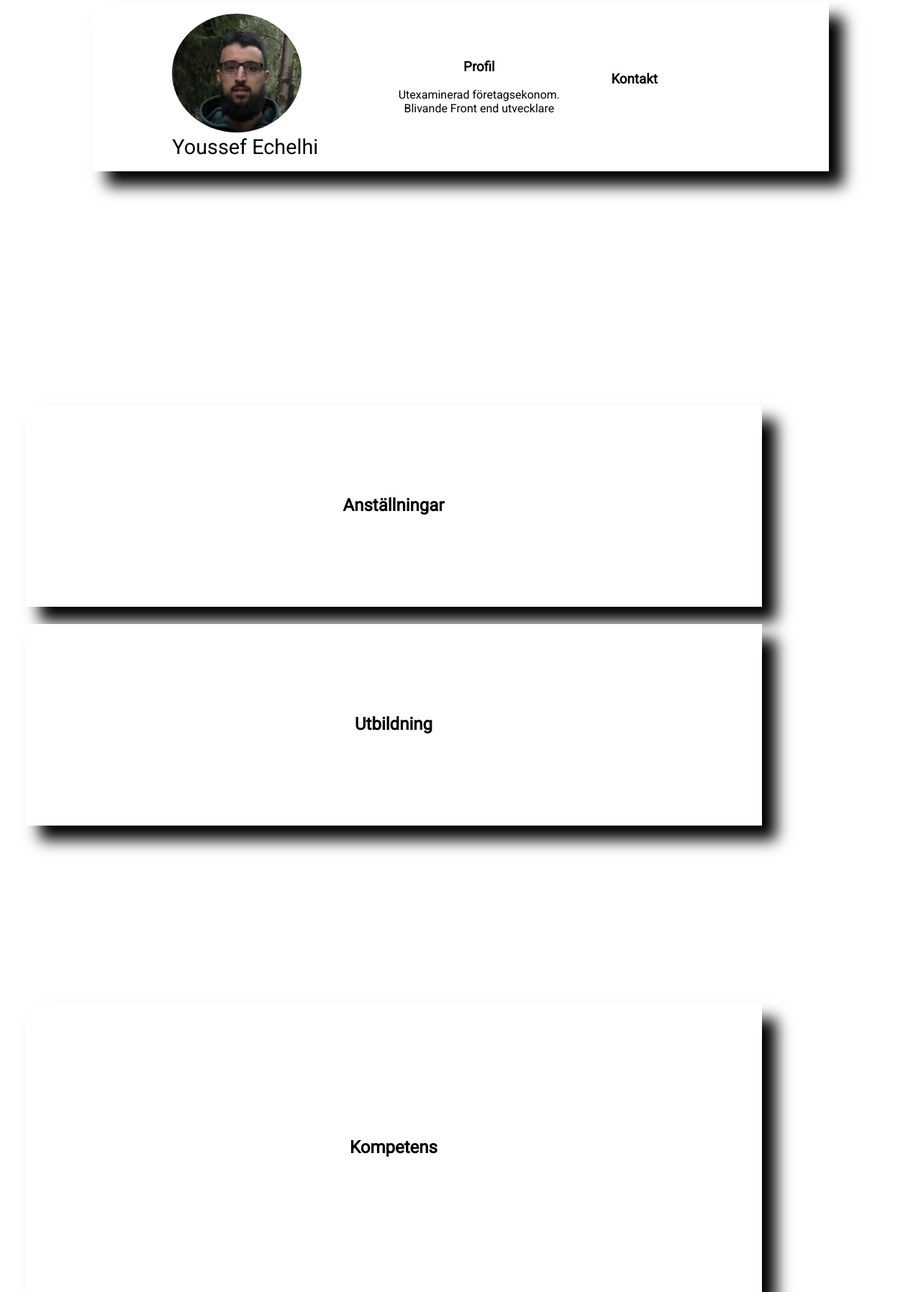
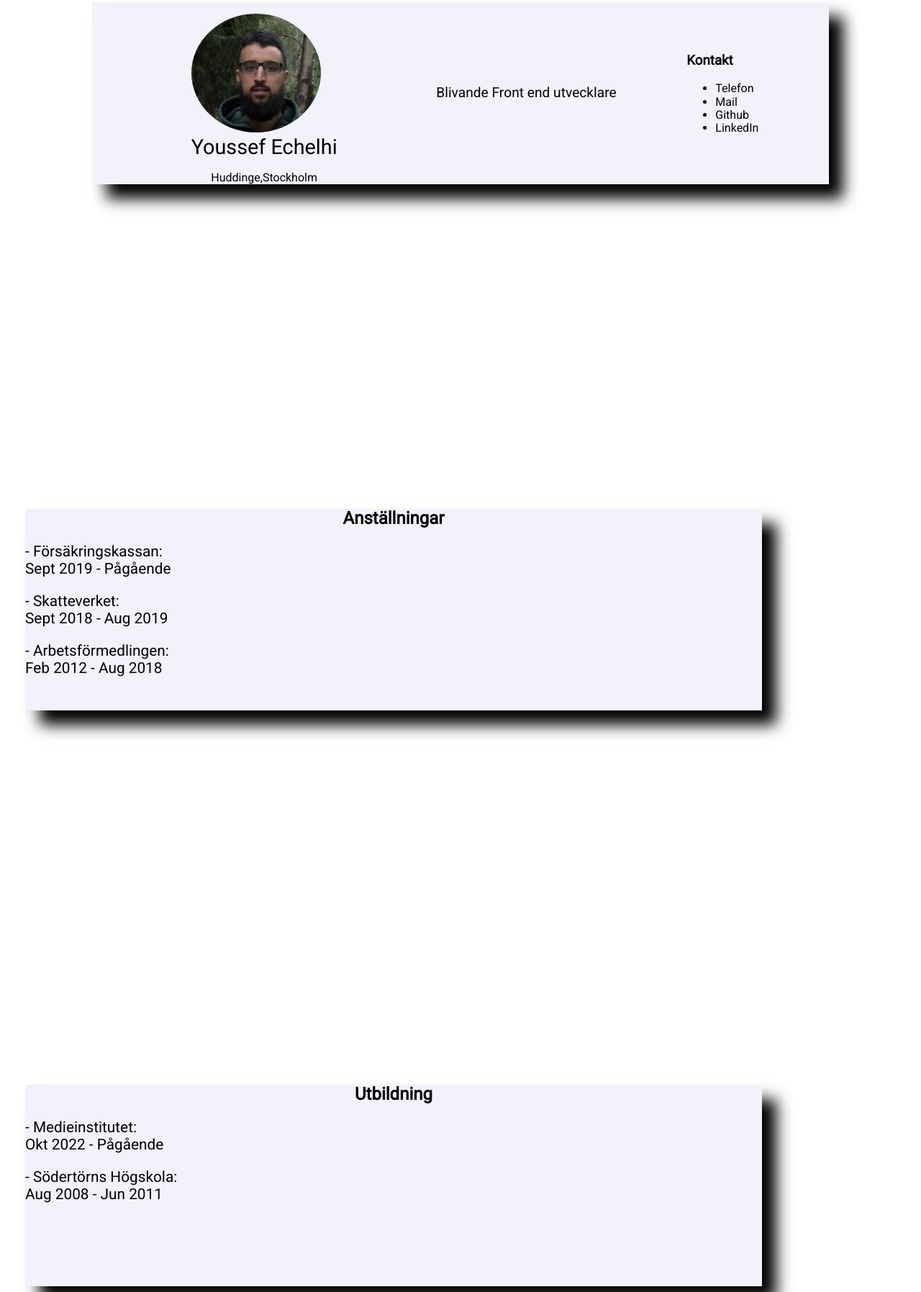
Before and after one commit to Medieinstitutet/inl-3-cv-med-css-YoussefEchelhi, a plain HTML site: page index.html in a window 1280 px wide. Shown: the part 333-2128 px from the top of the page at 72% size. Drawn offline with Linux system fonts and the light colour scheme.

Commit message:
Added text content

```diff
--- a/index.html
+++ b/index.html
@@ -10,7 +10,7 @@
     <title>Portfolio - Youssef Echelhi</title>
 </head>
 <body>
-        <section class="fullpage">
+        <section class="fullpage" id="page1">
             <header>
                 <h2 class="ye">YE</h2>
                 <h2 class="home">Start</h2>
@@ -23,11 +23,11 @@
                         <span></span>
                     </button>
                     <nav>
-                        <ul>
-                            <li>Start</li>
-                            <li>Anställning</li>
-                            <li>Utbildning</li>
-                            <li>Kontakt</li>
+                        <ul class="menu-direction">
+                            <a href="#page1"<li>Start</li></a>
+                            <a href="#page2"<li>Anställning</li></a>
+                            <a href="#page3"<li>Utbildning</li></a>
+                            <a href="#page4"<li>Kompetens</li></a>
                         </ul>
                     </nav>
 
@@ -41,10 +41,11 @@
                         <img src="./style/assets/face.jpg" width="180" height="165" alt="person med glasögon och skägg" loading="lazy" class="face" />
                         <figcaption>Youssef Echelhi</figcaption>
                     </figure>
+                    <p class="place">Huddinge,Stockholm</p>
                 </div>
                 <div class="profile">
                     <h3>Profil</h3>
-                    <p>Utexaminerad företagsekonom.<br> Blivande Front end utvecklare</p>
+                    <p>Blivande Front end utvecklare</p>
                 </div>
                 <div class="info">
                    <h3>Kontakt</h3>
@@ -61,16 +62,32 @@
                 <a href="https://www.linkedin.com/in/youssef-echelhi-935630253/"<i class="fa-brands fa-linkedin"></i></a>
             </footer>
         </section>
-        <section class="fullpage2">
+
+        <section class="fullpage2" id="page2">
             <section class="container2">
-                <h2 class="jobs">Anställningar</h2></section>
-            <section class="container3">
-                <h2 class="education">Utbildning</h2></section>
+                <h2 class="jobs">Anställningar</h2>
+                <p>- Försäkringskassan:<br> Sept 2019 - Pågående</p>
+                <p>- Skatteverket:<br> Sept 2018 - Aug 2019</p>
+                <p>- Arbetsförmedlingen:<br> Feb 2012 - Aug 2018</p>
+            </section>
         </section>
 
-        <section class="fullpage3">
+        <section class="fullpage3" id="page3">
+            <section class="container3">
+                <h2 class="education">Utbildning</h2>
+                <p>- Medieinstitutet:<br> Okt 2022 - Pågående</p>
+                <p>- Södertörns Högskola:<br> Aug 2008 - Jun 2011</p>
+            </section>
+        </section>
+
+        <section class="fullpage4" id="page4">
             <section class="container4">
-                <h2 class="skills">Kompetens</h2></section>
+                <h2 class="skills">Kompetens</h2>
+                <p>Svenska: Flytande</p>
+                <p>Engelska: Mycket bra</p>
+                <p>Marockansk arabiska: Mycket bra</p>
+                <p>HTML/CSS: Nybörjare</p>
+            </section>
         </section>
 
 </body>
--- a/style/style.scss
+++ b/style/style.scss
@@ -78,9 +78,9 @@ input:checked + .menu .button-menu span:nth-child(3) {
 nav {
     position: fixed;
     background: #2c3e50;
-    height: 8vh;
+    height: 20vh;
     width: 100vw;
-    margin-top: 5rem;
+    margin-top: 4.2rem;
     left: 0;
     left: -100%;
     transition: all 0.3s cubic-bezier(0.075, 0.82, 0.165, 1);
@@ -91,7 +91,7 @@ input:checked + .menu nav {
     z-index: 3;
 }
 
-ul {
+.menu-direction {
     font-weight: bold;
     color: white;
     text-transform: uppercase;
@@ -99,10 +99,16 @@ ul {
     padding: 0;
     list-style: none;
     display: flex;
-    flex-direction: row;
+    flex-direction: column;
     height: 100%;
     justify-content: space-evenly;
     align-items: center;
+}
+
+.menu-direction > a {
+    text-decoration: none;
+    font-weight: bold;
+    color: white;
 }
 
 .home {
@@ -114,7 +120,7 @@ ul {
 }
 
 .container {
-    background-color: white;
+    background-color: rgb(242, 242, 250);
     position: absolute;
     margin-top: 15rem;
     min-width: 80vw;
@@ -137,8 +143,21 @@ figcaption {
     font-size: 1.8rem;
 }
 
+.place {
+    margin: 0px;
+    text-align: center;
+}
+
 .profile {
     text-align: center;
+}
+
+.profile > h3 {
+    display:none;
+}
+
+.profile > p {
+    font-size: 1.2rem ;
 }
 
 .info {
@@ -156,6 +175,7 @@ footer {
 
 .fa-brands {
     font-size: 3rem;
+    text-decoration: none;
 }
 
 .fullpage2 {
@@ -165,41 +185,42 @@ footer {
 
 .container2 {
     min-height: 35vh;
-    margin-top: 6rem;
-    background-color: white;
+    margin-top: 15rem;
+    background-color: rgb(242, 242, 250);
     position: absolute;
     min-width: 80vw;
     left: 35px;
-    display: flex;
-    align-items: center;
-    justify-content: center;
-    flex-direction: column;
-    justify-content: space-evenly;
     box-shadow: 20px 20px 20px;
 }
 
 .jobs {
     margin: 0px;
+    position: relative;
+    text-align: center;
+}
+
+.container2 > p {
+    font-size: 1.3rem;
 }
 
 .container3 {
     min-height: 35vh;
-    background-color: white;
+    background-color: rgb(242, 242, 250);
     position: absolute;
     min-width: 80vw;
-    margin-top: 50vh;
+    margin-top: 15rem;
     left: 35px;
-    display: flex;
-    align-items: center;
-    justify-content: center;
-    flex-direction: column;
-    justify-content: space-evenly;
     box-shadow: 20px 20px 20px;
-
 }
 
 .education {
     margin: 0px;
+    position: relative;
+    text-align: center;
+}
+
+.container3 > p {
+    font-size: 1.3rem;
 }
 
 .fullpage3 {
@@ -207,23 +228,29 @@ footer {
     min-height: 100vh;
 }
 
+.fullpage4 {
+    background-color: white;
+    min-height: 100vh;
+}
+
 .container4 {
-    min-height: 50vh;
-    margin-top: 8rem;
-    background-color: white;
+    min-height: 35vh;
+    margin-top: 15rem;
+    background-color: rgb(242, 242, 250);
     position: absolute;
     min-width: 80vw;
     left: 35px;
-    display: flex;
-    align-items: center;
-    justify-content: center;
-    flex-direction: column;
-    justify-content: space-evenly;
     box-shadow: 20px 20px 20px;
 }
 
 .skills {
     margin: 0px;
+    position: relative;
+    text-align: center;
+}
+
+.container4 > p {
+    font-size: 1.3rem;
 }
 
 .contact {
```
Also changed, not shown: style/style.css, 1 other file.
